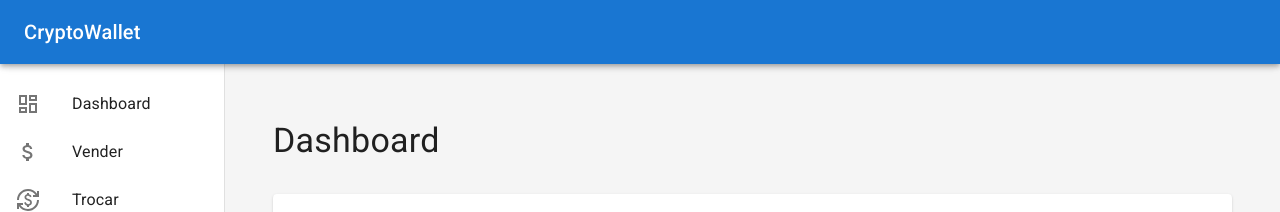
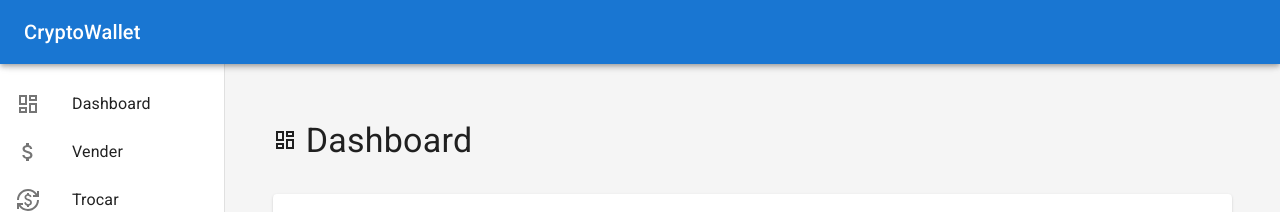
Before and after one commit to phmachado/crypto-wallet, a React (Create React App) app: page /dashboard in a window 1280 px wide. Shown: the top 212 px of the page. Built offline with nearby package versions, Linux system fonts and the light colour scheme.

Commit message:
feat: incluindo icons ao lado dos títulos

```diff
--- a/src/pages/Dashboard/index.tsx
+++ b/src/pages/Dashboard/index.tsx
@@ -1,3 +1,4 @@
+import { DashboardOutlined } from "@mui/icons-material";
 import { Container, Grid, Paper, Typography, Box } from "@mui/material";
 
 import AppLayout from "../../components/AppLayout";
@@ -10,7 +11,9 @@ export default function Dashboard(): JSX.Element {
     <AppLayout>
       <Container maxWidth="lg" sx={{ mb: 4 }}>
         <Box my={4}>
-          <Typography variant="h4">Dashboard</Typography>
+          <Typography variant="h4">
+            <DashboardOutlined /> Dashboard
+          </Typography>
         </Box>
         <Grid container spacing={3}>
           <Grid item xs={12}>
--- a/src/pages/Exchange/index.tsx
+++ b/src/pages/Exchange/index.tsx
@@ -1,4 +1,7 @@
-import { SwapHorizOutlined } from "@mui/icons-material";
+import {
+  SwapHorizOutlined,
+  CurrencyExchangeOutlined,
+} from "@mui/icons-material";
 import {
   Container,
   Grid,
@@ -27,7 +30,9 @@ export default function Exchange(): JSX.Element {
     <AppLayout>
       <Container maxWidth="lg" sx={{ mb: 4 }}>
         <Box my={4}>
-          <Typography variant="h4">Trocar</Typography>
+          <Typography variant="h4">
+            <CurrencyExchangeOutlined /> Trocar
+          </Typography>
         </Box>
         <Grid container spacing={3}>
           <Grid item xs={12}>
--- a/src/pages/History/index.tsx
+++ b/src/pages/History/index.tsx
@@ -1,3 +1,4 @@
+import { HistoryOutlined } from "@mui/icons-material";
 import { Container, Grid, Paper, Typography, Box } from "@mui/material";
 import { DataGrid, GridColDef } from "@mui/x-data-grid";
 
@@ -62,7 +63,9 @@ export default function History(): JSX.Element {
     <AppLayout>
       <Container maxWidth="lg" sx={{ mb: 4 }}>
         <Box my={4}>
-          <Typography variant="h4">Extrato</Typography>
+          <Typography variant="h4">
+            <HistoryOutlined /> Extrato
+          </Typography>
         </Box>
         <Grid container spacing={3}>
           <Grid item xs={12}>
--- a/src/pages/Sell/index.tsx
+++ b/src/pages/Sell/index.tsx
@@ -1,3 +1,4 @@
+import { AttachMoneyOutlined } from "@mui/icons-material";
 import {
   Container,
   Grid,
@@ -32,7 +33,9 @@ export default function Sell(): JSX.Element {
     <AppLayout>
       <Container maxWidth="lg" sx={{ mb: 4 }}>
         <Box my={4}>
-          <Typography variant="h4">Vender</Typography>
+          <Typography variant="h4">
+            <AttachMoneyOutlined /> Vender
+          </Typography>
         </Box>
         <Grid container spacing={3}>
           <Grid item xs={12}>
```
